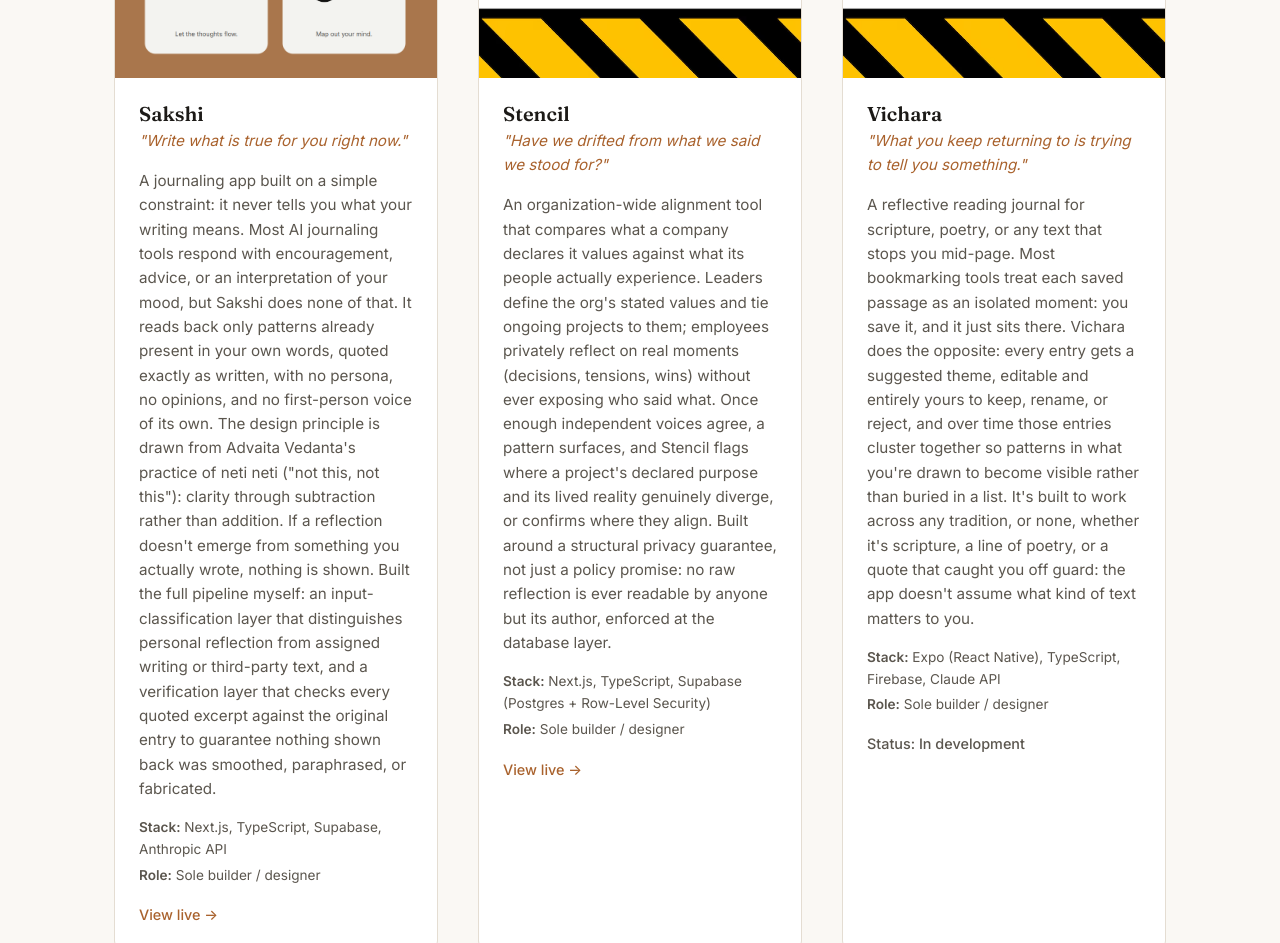
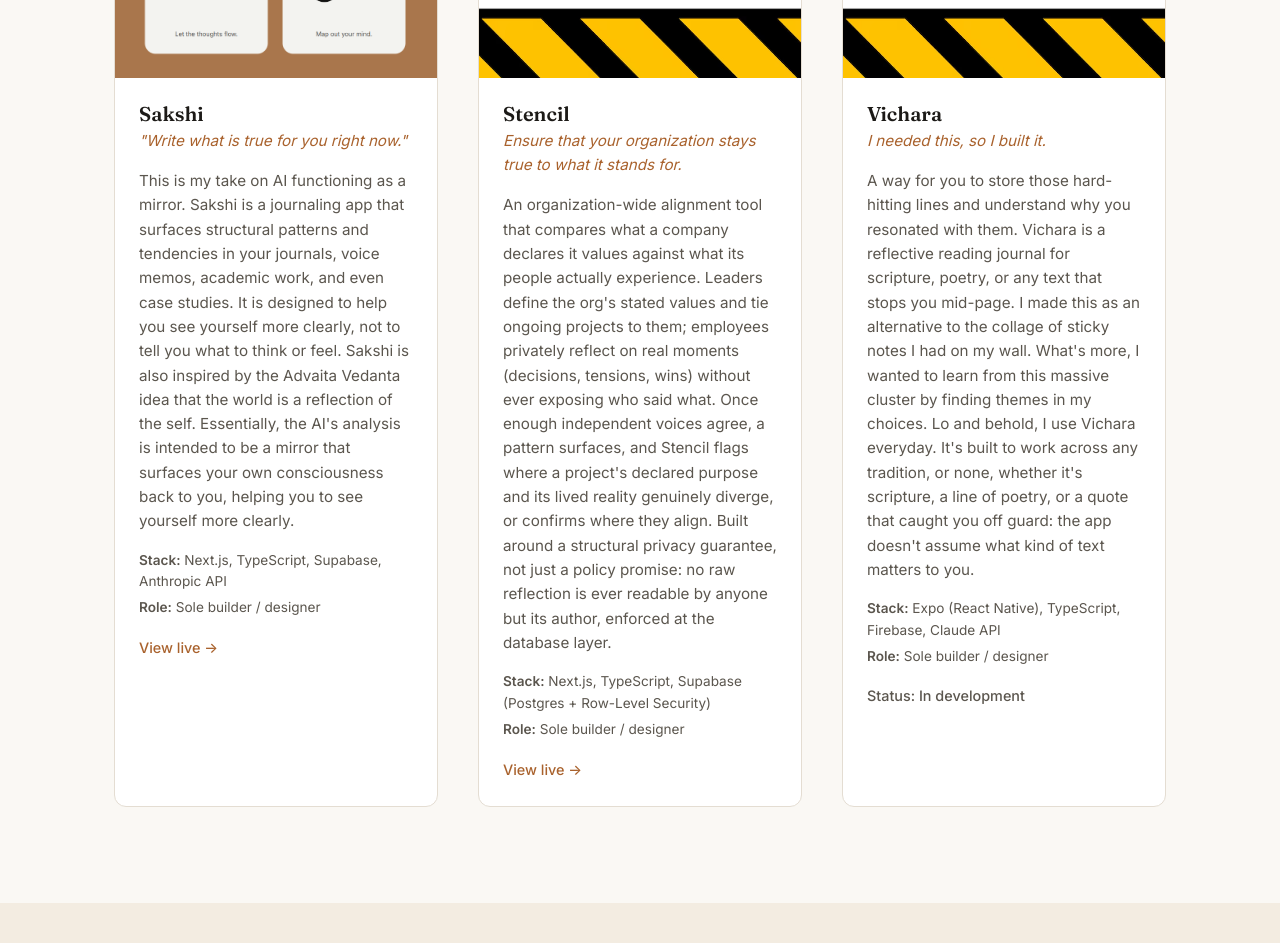
Before and after one commit to bmood25/bhavis-website, a plain HTML site: page index.html in a window 1280 px wide. Shown: the part 1160-2103 px from the top of the page. Drawn offline with Linux system fonts and the light colour scheme.

Commit message:
Update project descriptions and taglines

```diff
--- a/index.html
+++ b/index.html
@@ -88,18 +88,15 @@
               <h3 class="project-title">Sakshi</h3>
               <p class="project-tagline">"Write what is true for you right now."</p>
               <p class="project-description">
-                A journaling app built on a simple constraint: it never tells you what your
-                writing means. Most AI journaling tools respond with encouragement, advice, or
-                an interpretation of your mood, but Sakshi does none of that. It reads back only
-                patterns already present in your own words, quoted exactly as written, with no
-                persona, no opinions, and no first-person voice of its own. The design principle
-                is drawn from Advaita Vedanta's practice of neti neti ("not this, not this"):
-                clarity through subtraction rather than addition. If a reflection doesn't emerge
-                from something you actually wrote, nothing is shown. Built the full pipeline
-                myself: an input-classification layer that distinguishes personal reflection
-                from assigned writing or third-party text, and a verification layer that checks
-                every quoted excerpt against the original entry to guarantee nothing shown back
-                was smoothed, paraphrased, or fabricated.
+                This is my take on AI functioning as a mirror. Sakshi is a journaling app that surfaces
+                structural patterns and tendencies in your journals, voice memos, academic work,
+                and even case studies. It is designed to help you see yourself more clearly, not
+                to tell you what to think or feel.
+
+                Sakshi is also inspired by the Advaita Vedanta idea that the world is a reflection of the self.
+                Essentially, the AI's analysis is intended to be a mirror that surfaces your own consciousness back
+                to you, helping you to see yourself more clearly.
+
               </p>
               <ul class="project-meta">
                 <li><strong>Stack:</strong> Next.js, TypeScript, Supabase, Anthropic API</li>
@@ -118,7 +115,7 @@
             </div>
             <div class="project-body">
               <h3 class="project-title">Stencil</h3>
-              <p class="project-tagline">"Have we drifted from what we said we stood for?"</p>
+              <p class="project-tagline">Ensure that your organization stays true to what it stands for.</p>
               <p class="project-description">
                 An organization-wide alignment tool that compares what a company declares it
                 values against what its people actually experience. Leaders define the org's
@@ -147,14 +144,15 @@
             </div>
             <div class="project-body">
               <h3 class="project-title">Vichara</h3>
-              <p class="project-tagline">"What you keep returning to is trying to tell you something."</p>
+              <p class="project-tagline">I needed this, so I built it.</p>
               <p class="project-description">
-                A reflective reading journal for scripture, poetry, or any text that stops you
-                mid-page. Most bookmarking tools treat each saved passage as an isolated moment:
-                you save it, and it just sits there. Vichara does the opposite: every entry
-                gets a suggested theme, editable and entirely yours to keep, rename, or reject,
-                and over time those entries cluster together so patterns in what you're drawn to
-                become visible rather than buried in a list. It's built to work across any
+                A way for you to store those hard-hitting lines and understand why you resonated with them.
+                Vichara is a reflective reading journal for scripture, poetry, or any text that stops you mid-page.
+
+                I made this as an alternative to the collage of sticky notes I had on my wall. What's more, I wanted to
+                learn from this massive cluster by finding themes in my choices. Lo and behold, I use Vichara everyday.
+
+                It's built to work across any
                 tradition, or none, whether it's scripture, a line of poetry, or a quote that
                 caught you off guard: the app doesn't assume what kind of text matters to you.
               </p>
```
